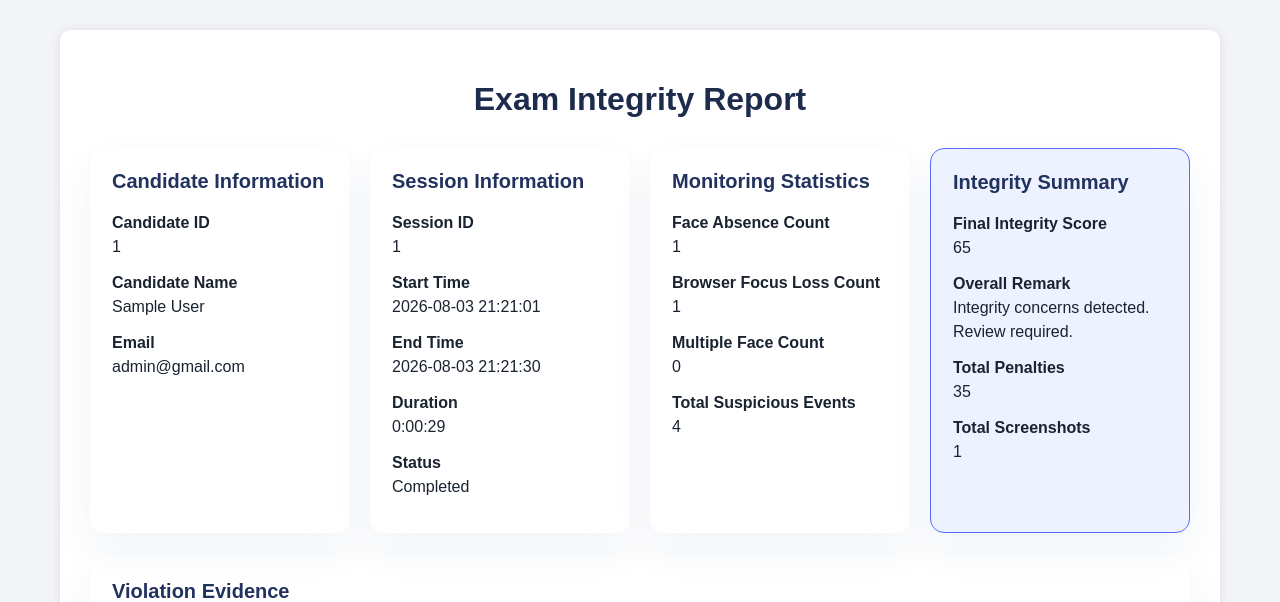
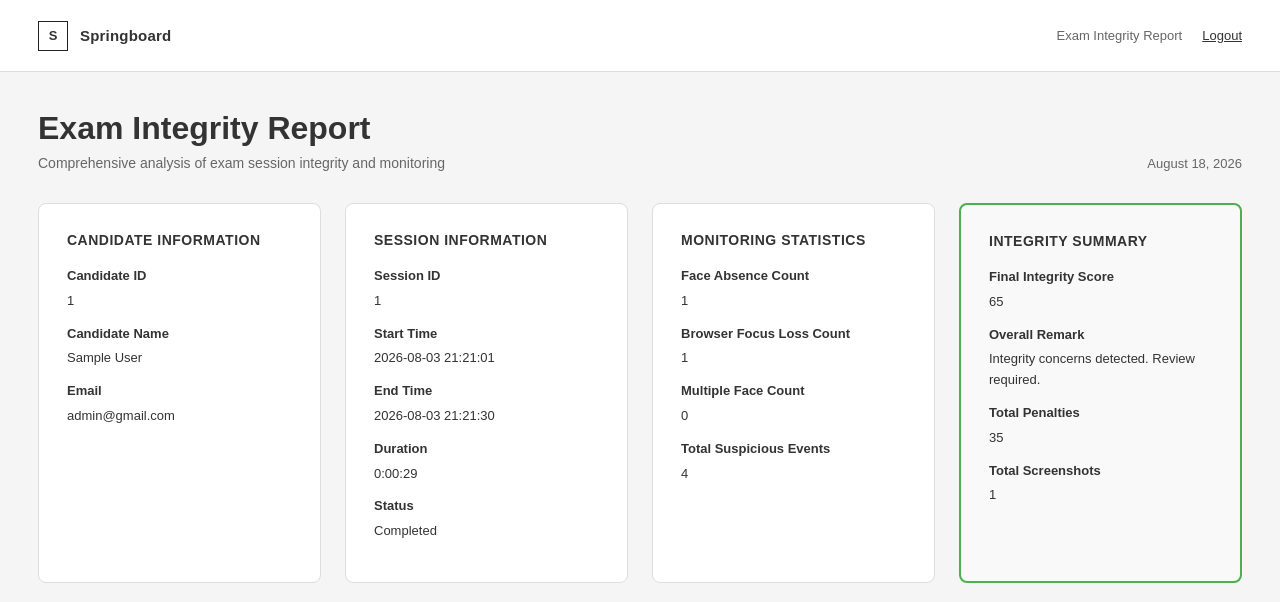
Before and after one commit to askmeanythin/springboard, a Flask app: page /report in a window 1280 px wide. Shown: the top 602 px of the page. Run offline with Flask 3, Linux system fonts and the light colour scheme; the visitor is signed in with stand-in values (Sample User, id 1); data comes from the database, SQL or seed files in the repository; both versions use the stored data as it was after the commit; grey boxes are pictures that could not be loaded.

Commit message:
feat: update project functionality

```diff
--- a/app.py
+++ b/app.py
@@ -630,7 +630,7 @@ def get_report_metrics(email):
         SELECT COUNT(*)
         FROM MonitoringEvent me
         INNER JOIN Penalty p ON p.event_id = me.event_id
-        WHERE me.session_id=? AND p.reason='Candidate Missing'
+        WHERE me.session_id=? AND p.reason='Face Missing'
         """,
         (session_id,)
     )
--- a/templates/report.html
+++ b/templates/report.html
@@ -10,30 +10,216 @@
 
 <style>
 
-body{
-
-font-family:Arial,sans-serif;
-background:#f5f5f5;
-padding:40px;
-
+:root{
+    --paper:#f5f5f5;
+    --white:#ffffff;
+    --ink:#333333;
+    --muted:#666666;
+    --line:#dddddd;
+    --soft:#f9f9f9;
+    --dark:#222222;
+    --green:#4CAF50;
+    --red:#f44336;
 }
 
-.container{
-
-max-width:1000px;
-margin:auto;
-background:white;
-padding:30px;
-border-radius:10px;
-box-shadow:0 0 10px rgba(0,0,0,.1);
-
+*{
+    box-sizing:border-box;
+    margin:0;
+    padding:0;
 }
 
-h1{
+body{
+    background:var(--paper);
+    color:var(--ink);
+    font-family:Arial, sans-serif;
+    min-height:100vh;
+}
 
-text-align:center;
-margin-bottom:30px;
+/* ---------- TOPBAR ---------- */
 
+.topbar{
+    height:72px;
+    background:var(--white);
+    border-bottom:1px solid var(--line);
+
+    display:flex;
+    align-items:center;
+    justify-content:space-between;
+
+    padding:0 38px;
+}
+
+.brand{
+    display:flex;
+    align-items:center;
+    gap:12px;
+}
+
+.brand-mark{
+    width:30px;
+    height:30px;
+    border:1px solid var(--dark);
+
+    display:flex;
+    align-items:center;
+    justify-content:center;
+
+    font-size:13px;
+    font-weight:600;
+}
+
+.brand-name{
+    font-size:15px;
+    font-weight:600;
+    letter-spacing:.2px;
+}
+
+.top-right{
+    display:flex;
+    align-items:center;
+    gap:20px;
+}
+
+.report-label{
+    font-size:13px;
+    color:var(--muted);
+}
+
+.logout{
+    border:0;
+    background:none;
+    color:var(--ink);
+    font-family:inherit;
+    font-size:13px;
+    cursor:pointer;
+    padding:5px 0;
+    border-bottom:1px solid transparent;
+}
+
+.logout:hover{
+    border-bottom-color:var(--ink);
+}
+
+/* ---------- PAGE ---------- */
+
+.page{
+    max-width:1500px;
+    margin:auto;
+    padding:38px;
+}
+
+.page-heading{
+    display:flex;
+    align-items:flex-end;
+    justify-content:space-between;
+
+    margin-bottom:32px;
+}
+
+.heading-left h1{
+    font-family:Arial, sans-serif;
+    font-size:32px;
+    font-weight:bold;
+    letter-spacing:0px;
+}
+
+.heading-left p{
+    margin-top:8px;
+    color:var(--muted);
+    font-size:14px;
+}
+
+.date{
+    color:var(--muted);
+    font-size:13px;
+}
+
+/* ---------- GRID ---------- */
+
+.grid {
+    display: grid;
+    grid-template-columns: repeat(auto-fit, minmax(280px, 1fr));
+    gap: 24px;
+    margin-bottom: 32px;
+}
+
+.card {
+    background: var(--white);
+    border: 1px solid var(--line);
+    border-radius: 8px;
+    padding: 28px;
+    transition: all 0.2s ease;
+}
+
+.card:hover {
+    border-color: #b9b6ad;
+}
+
+.card.highlight {
+    border: 2px solid var(--green);
+    background: var(--soft);
+}
+
+.card h2 {
+    margin: 0 0 18px 0;
+    font-size: 14px;
+    font-weight: 600;
+    text-transform: uppercase;
+    letter-spacing: 0.5px;
+    color: var(--ink);
+}
+
+.card p {
+    margin: 12px 0;
+    line-height: 1.6;
+    font-size: 13px;
+}
+
+.card p strong {
+    display: block;
+    font-weight: 600;
+    margin-bottom: 4px;
+    color: var(--ink);
+}
+
+/* ---------- TIMELINE SECTION ---------- */
+
+.timeline {
+    grid-column: 1 / -1;
+}
+
+.timeline h2 {
+    margin-bottom: 24px;
+}
+
+table {
+    width: 100%;
+    border-collapse: collapse;
+    font-size: 13px;
+}
+
+th,
+td {
+    padding: 14px 16px;
+    border-bottom: 1px solid var(--line);
+    text-align: left;
+}
+
+th {
+    background: var(--soft);
+    font-weight: 600;
+    color: var(--ink);
+    font-size: 12px;
+    text-transform: uppercase;
+    letter-spacing: 0.5px;
+}
+
+tbody tr {
+    transition: background 0.15s ease;
+}
+
+tbody tr:hover {
+    background: #faf9f6;
 }
 
 </style>
@@ -42,26 +228,48 @@ margin-bottom:30px;
 
 <body>
 
+<!-- Topbar -->
+<div class="topbar">
+    <div class="brand">
+        <div class="brand-mark">S</div>
+        <div class="brand-name">Springboard</div>
+    </div>
+    <div class="top-right">
+        <span class="report-label">Exam Integrity Report</span>
+        <a href="/logout" class="logout">Logout</a>
+    </div>
+</div>
+
+<!-- Page Content -->
+<div class="page">
+    <!-- Page Heading -->
+    <div class="page-heading">
+        <div class="heading-left">
+            <h1>Exam Integrity Report</h1>
+            <p>Comprehensive analysis of exam session integrity and monitoring</p>
+        </div>
+        <div class="date" id="current-date"></div>
+    </div>
+
+    <!-- Main Grid -->
     <div class="container">
-
-    <h1>Exam Integrity Report</h1>
 
         <div class="grid">
             <section class="card">
                 <h2>Candidate Information</h2>
-            <p><strong>Candidate ID</strong><br>{{ candidate_id }}</p>
-            <p><strong>Candidate Name</strong><br>{{ candidate_name }}</p>
-            <p><strong>Email</strong><br>{{ candidate_email }}</p>
+                <p><strong>Candidate ID</strong>{{ candidate_id }}</p>
+                <p><strong>Candidate Name</strong>{{ candidate_name }}</p>
+                <p><strong>Email</strong>{{ candidate_email }}</p>
             </section>
 
             <section class="card">
                 <h2>Session Information</h2>
                 {% if session_data %}
-                <p><strong>Session ID</strong><br>{{ session_data[0] }}</p>
-                <p><strong>Start Time</strong><br>{{ session_data[1].strftime('%Y-%m-%d %H:%M:%S') if session_data[1] else '—' }}</p>
-                <p><strong>End Time</strong><br>{{ session_data[2].strftime('%Y-%m-%d %H:%M:%S') if session_data[2] else '—' }}</p>
-                <p><strong>Duration</strong><br>{{ duration }}</p>
-                <p><strong>Status</strong><br>{{ session_data[3] }}</p>
+                    <p><strong>Session ID</strong>{{ session_data[0] }}</p>
+                    <p><strong>Start Time</strong>{{ session_data[1].strftime('%Y-%m-%d %H:%M:%S') if session_data[1] else '—' }}</p>
+                    <p><strong>End Time</strong>{{ session_data[2].strftime('%Y-%m-%d %H:%M:%S') if session_data[2] else '—' }}</p>
+                    <p><strong>Duration</strong>{{ duration }}</p>
+                    <p><strong>Status</strong>{{ session_data[3] }}</p>
                 {% else %}
                     <p>No session information found.</p>
                 {% endif %}
@@ -69,18 +277,18 @@ margin-bottom:30px;
 
             <section class="card">
                 <h2>Monitoring Statistics</h2>
-            <p><strong>Face Absence Count</strong><br>{{ face_absence_count }}</p>
-            <p><strong>Browser Focus Loss Count</strong><br>{{ browser_focus_loss_count }}</p>
-            <p><strong>Multiple Face Count</strong><br>{{ multiple_face_count }}</p>
-            <p><strong>Total Suspicious Events</strong><br>{{ total_suspicious_events }}</p>
+                <p><strong>Face Absence Count</strong>{{ face_absence_count }}</p>
+                <p><strong>Browser Focus Loss Count</strong>{{ browser_focus_loss_count }}</p>
+                <p><strong>Multiple Face Count</strong>{{ multiple_face_count }}</p>
+                <p><strong>Total Suspicious Events</strong>{{ total_suspicious_events }}</p>
             </section>
 
             <section class="card highlight">
                 <h2>Integrity Summary</h2>
-            <p><strong>Final Integrity Score</strong><br>{{ normalized_integrity if normalized_integrity is not none else final_integrity }}</p>
-            <p><strong>Overall Remark</strong><br>{{ overall_remark }}</p>
-            <p><strong>Total Penalties</strong><br>{{ total_penalties or 0 }}</p>
-            <p><strong>Total Screenshots</strong><br>{{ total_screenshots or 0 }}</p>
+                <p><strong>Final Integrity Score</strong>{{ normalized_integrity if normalized_integrity is not none else final_integrity }}</p>
+                <p><strong>Overall Remark</strong>{{ overall_remark }}</p>
+                <p><strong>Total Penalties</strong>{{ total_penalties or 0 }}</p>
+                <p><strong>Total Screenshots</strong>{{ total_screenshots or 0 }}</p>
             </section>
         </div>
 
@@ -117,11 +325,11 @@ margin-bottom:30px;
                                             <img
                                                 src="{{ url_for('screenshot_file', screenshot_path=violation.screenshot_path) }}"
                                                 alt="Violation screenshot"
-                                            style="width: 120px; height: auto; border-radius: 8px; border: 1px solid #d9e2ec;"
+                                                style="width: 120px; height: auto; border-radius: 8px; border: 1px solid var(--line);"
                                             >
                                         </a>
                                     {% else %}
-                                    <span>No screenshot</span>
+                                        <span>—</span>
                                     {% endif %}
                                 </td>
                             </tr>
@@ -129,84 +337,18 @@ margin-bottom:30px;
                     </tbody>
                 </table>
             {% else %}
-            <p>No normalized violation evidence available.</p>
+                <p style="color: var(--muted); font-size: 13px;">No violation evidence available.</p>
             {% endif %}
         </section>
     </div>
+</div>
 
-<style>
-    body {
-        font-family: Arial, sans-serif;
-        background: #f2f4f8;
-        margin: 0;
-        padding: 30px;
-        color: #1a2330;
-    }
-
-    .container {
-        max-width: 1100px;
-        margin: auto;
-    }
-
-    h1 {
-        text-align: center;
-        margin-bottom: 30px;
-        color: #1d2c4d;
-    }
-
-    .grid {
-        display: grid;
-        grid-template-columns: repeat(auto-fit, minmax(240px, 1fr));
-        gap: 20px;
-        margin-bottom: 25px;
-    }
-
-    .card {
-        background: #ffffff;
-        border-radius: 14px;
-        padding: 22px;
-        box-shadow: 0 18px 40px rgba(34, 70, 140, 0.06);
-    }
-
-    .card.highlight {
-        border: 1px solid #526dff;
-        background: #eef2ff;
-    }
-
-    .card h2 {
-        margin-top: 0;
-        margin-bottom: 18px;
-        font-size: 20px;
-        color: #21325f;
-    }
-
-    .card p {
-        margin: 12px 0;
-        line-height: 1.5;
-    }
-
-    table {
-        width: 100%;
-        border-collapse: collapse;
-        font-size: 14px;
-    }
-
-    th,
-    td {
-        padding: 12px 14px;
-        border-bottom: 1px solid #e6ebf2;
-        text-align: left;
-    }
-
-    th {
-        background: #f6f8ff;
-        font-weight: 600;
-    }
-
-    tbody tr:hover {
-        background: #f7f8fc;
-    }
-</style>
+<script>
+    // Set current date
+    const today = new Date();
+    const options = { year: 'numeric', month: 'long', day: 'numeric' };
+    document.getElementById('current-date').textContent = today.toLocaleDateString('en-US', options);
+</script>
 
 </body>
 
```
Also changed, not shown: database/exam.db, 5 other files. Lines whose indentation alone changed are shown as unchanged.
